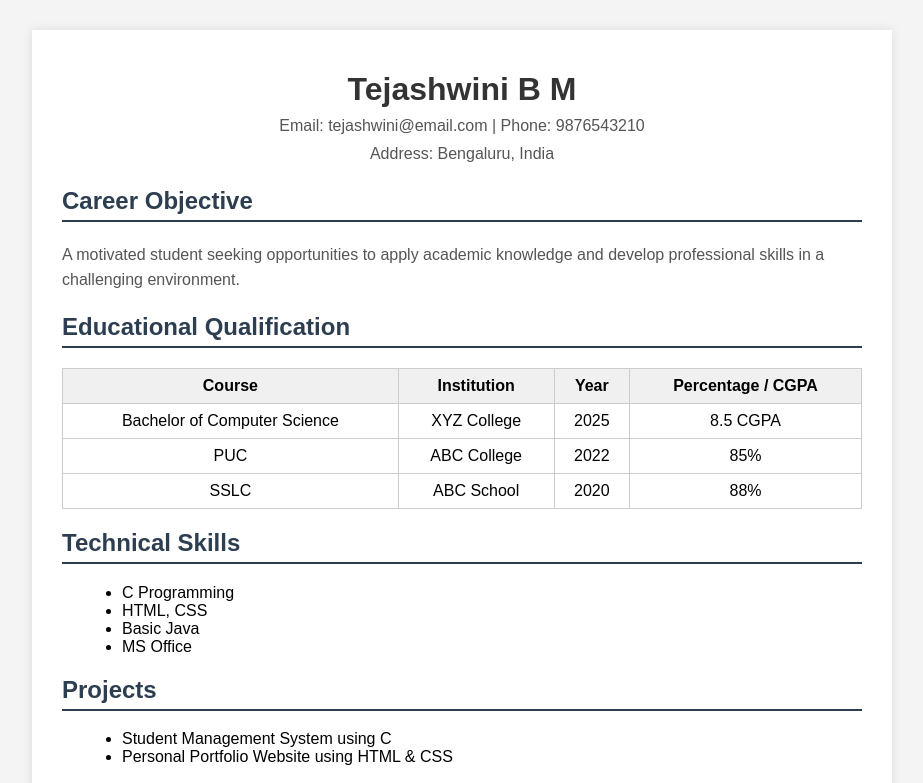
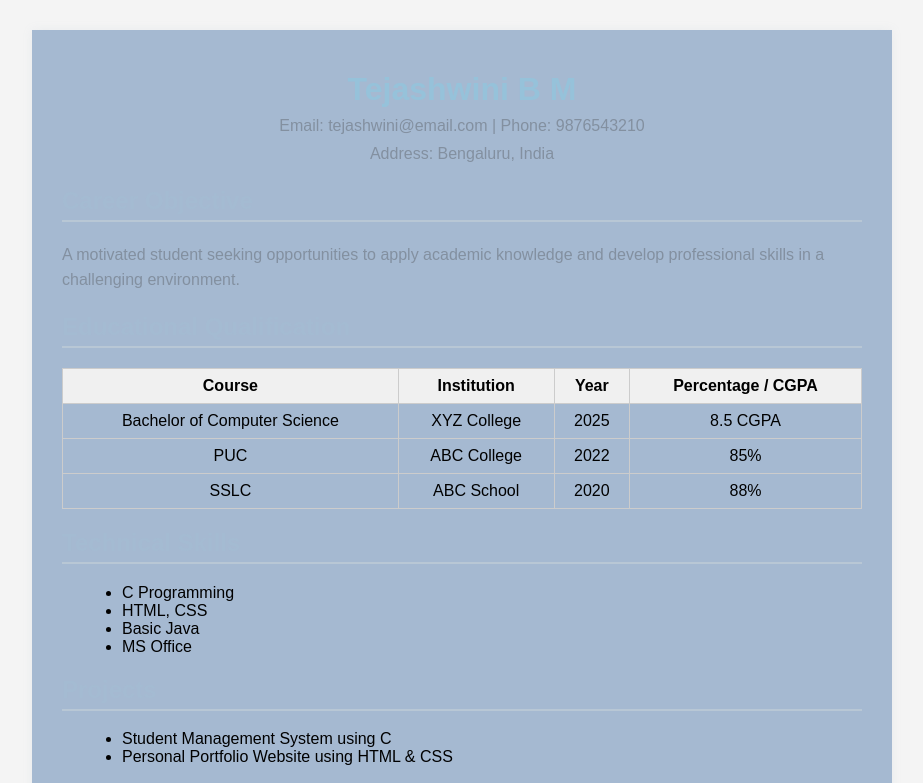
Before and after one commit to tejashwini1109-ctrl/portfolio-tejashwini, a plain HTML site: page cv.html in a window 1280 px wide. Shown: the top 783 px of the page, without its empty margins (178-1101 px from the left). Drawn offline with Linux system fonts and the light colour scheme.

Commit message:
change the html

```diff
--- a/cv.html
+++ b/cv.html
@@ -14,26 +14,26 @@
         .container {
             width: 800px;
             margin: 30px auto;
-            background: #ffffff;
+            background: #a5b9d1;
             padding: 20px 30px;
-            box-shadow: 0 0 10px rgba(0,0,0,0.1);
+            box-shadow: 0 0 10px rgba(148, 167, 186, 0.1);
         }
 
         h1 {
             text-align: center;
-            color: #333;
+            color: #96c2da;
             margin-bottom: 5px;
         }
 
         h2 {
-            color: #2c3e50;
-            border-bottom: 2px solid #2c3e50;
+            color: #a4bbd2;
+            border-bottom: 2px solid #b8c7d5;
             padding-bottom: 5px;
         }
 
         p {
             line-height: 1.6;
-            color: #555;
+            color: #8390a0;
         }
 
         .header {
```
